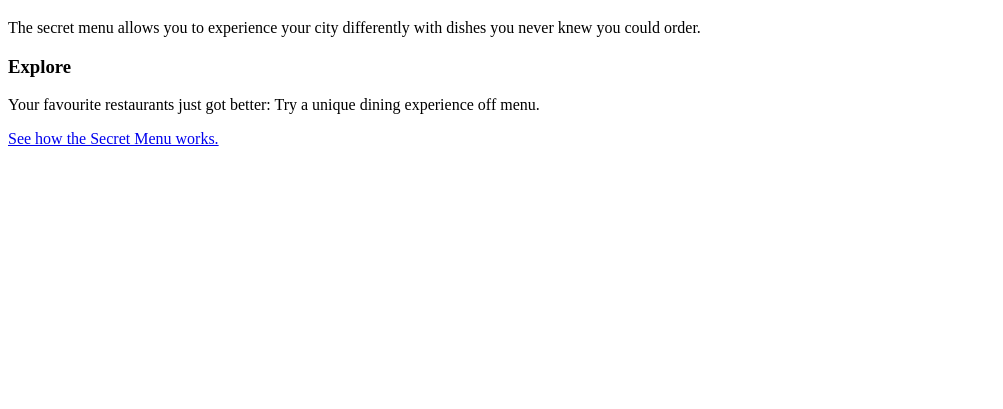
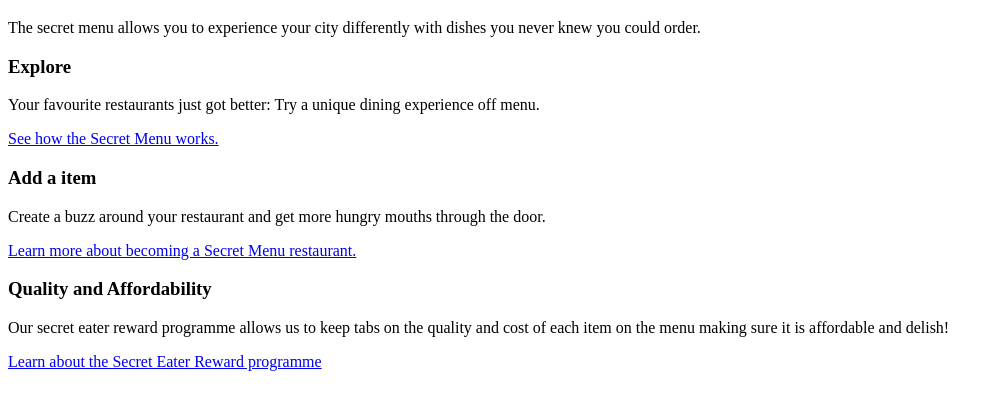
Before and after one commit to JON4TH4NHUNT3R/secret-menu, a plain HTML site: page index.html in a window 1280 px wide. Shown: the part 183-592 px from the top of the page, without its empty margins (0-1003 px from the left). Drawn offline with Linux system fonts and the light colour scheme.

Commit message:
updated some divs.

```diff
--- a/index.html
+++ b/index.html
@@ -24,6 +24,8 @@
       </div>
     </div>
 
+    <div class="learn-more">
+      <div class="container">
         <div>
           <h3>Explore</h3>
           <p>Your favourite restaurants just got better: Try a unique dining experience off menu.</p>
@@ -32,5 +34,23 @@
           </p>
         </div>
 
+        <div>
+          <h3>Add a item</h3>
+          <p>Create a buzz around your restaurant and get more hungry mouths through the door.</p>
+          <p>
+           <a href="#">Learn more about becoming a Secret Menu restaurant.</a>
+          </p>
+        </div>
+
+        <div>
+          <h3>Quality and Affordability</h3>
+          <p>Our secret eater reward programme allows us to keep tabs on the quality and cost of each item on the menu making sure it is affordable and delish!</p>
+          <p>
+           <a href="#">Learn about the Secret Eater Reward programme</a>
+          </p>
+        </div>
+      </div>
+    </div>
+
   </body>
 </html>
```
Lines whose indentation alone changed are shown as unchanged.
